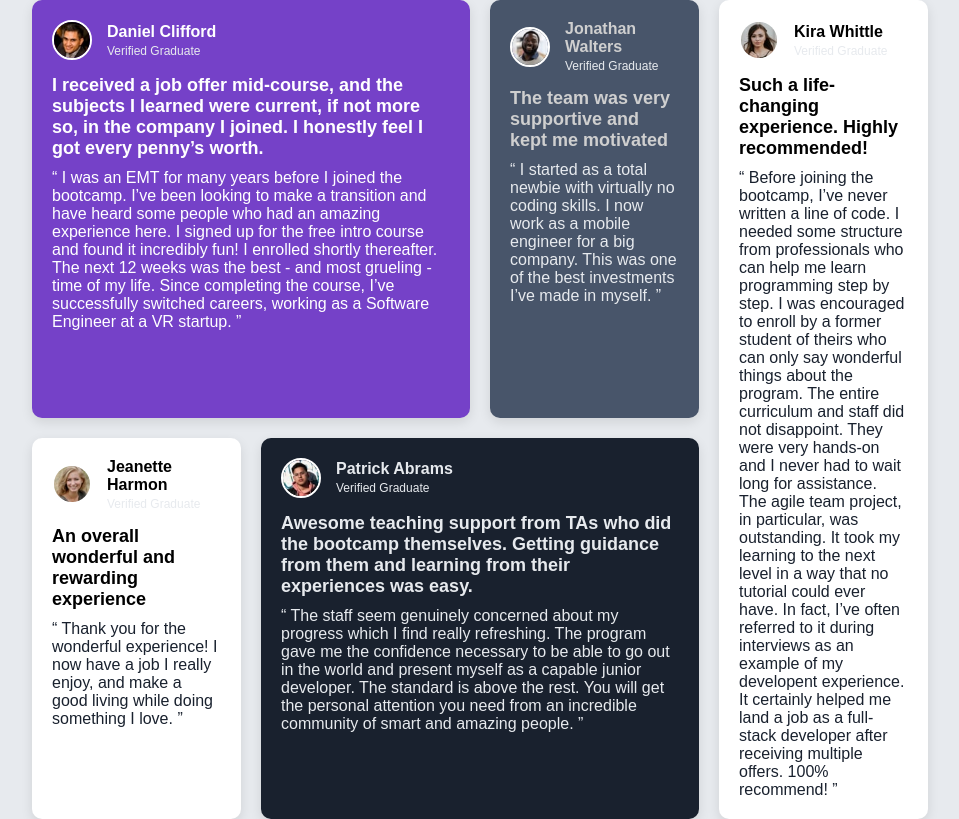
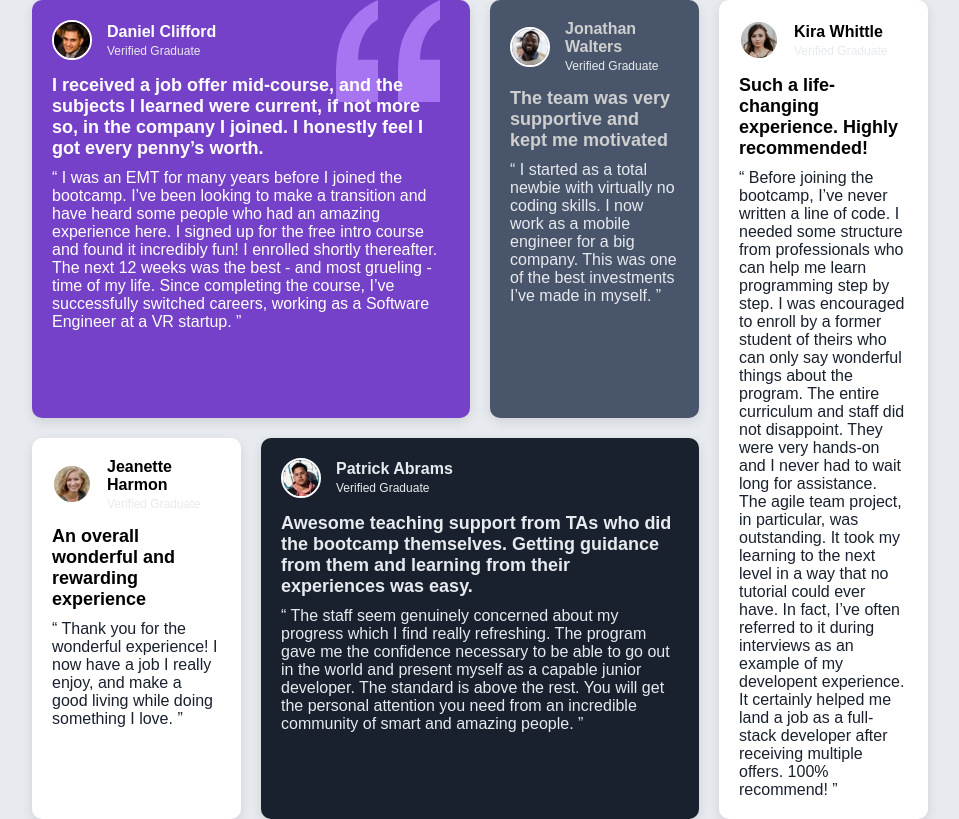
Before and after one commit to dev-m-josh/testimonials-grid-section-main, a plain HTML site: page index.html in a window 1280 px wide. Shown: the whole page, without its empty margins (160-1119 px from the left). Drawn offline with Linux system fonts and the light colour scheme; the site is published under a folder, as on GitHub Pages, so addresses that start at the root find nothing; a web font is replaced by a local one.

Commit message:
Added the background image

```diff
--- a/styles.css
+++ b/styles.css
@@ -78,7 +78,7 @@ body {
 .card-purple {
     background-color: hsl(263, 55%, 52%);
     color: white;
-    background-image: url('/images/bg-pattern-quotation.svg');
+    background-image: url('images/bg-pattern-quotation.svg');
     background-repeat: no-repeat;
     background-position: top 0 right 30px;
 }
```
